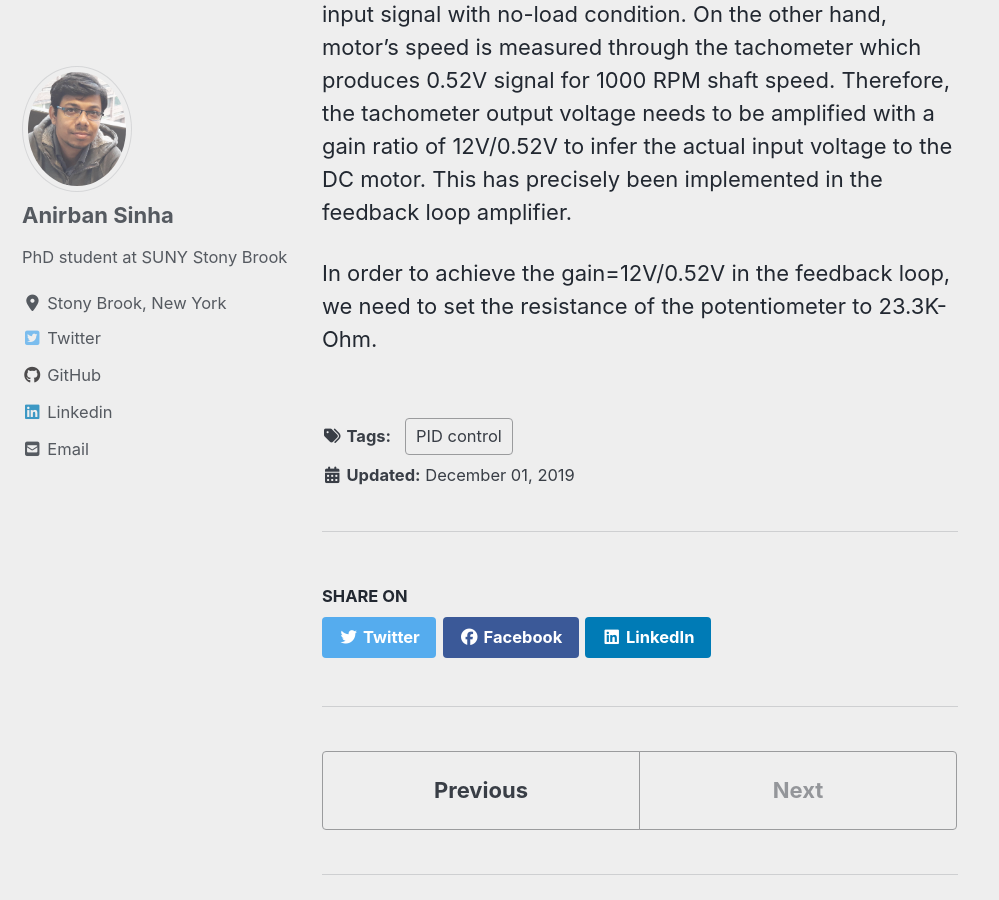
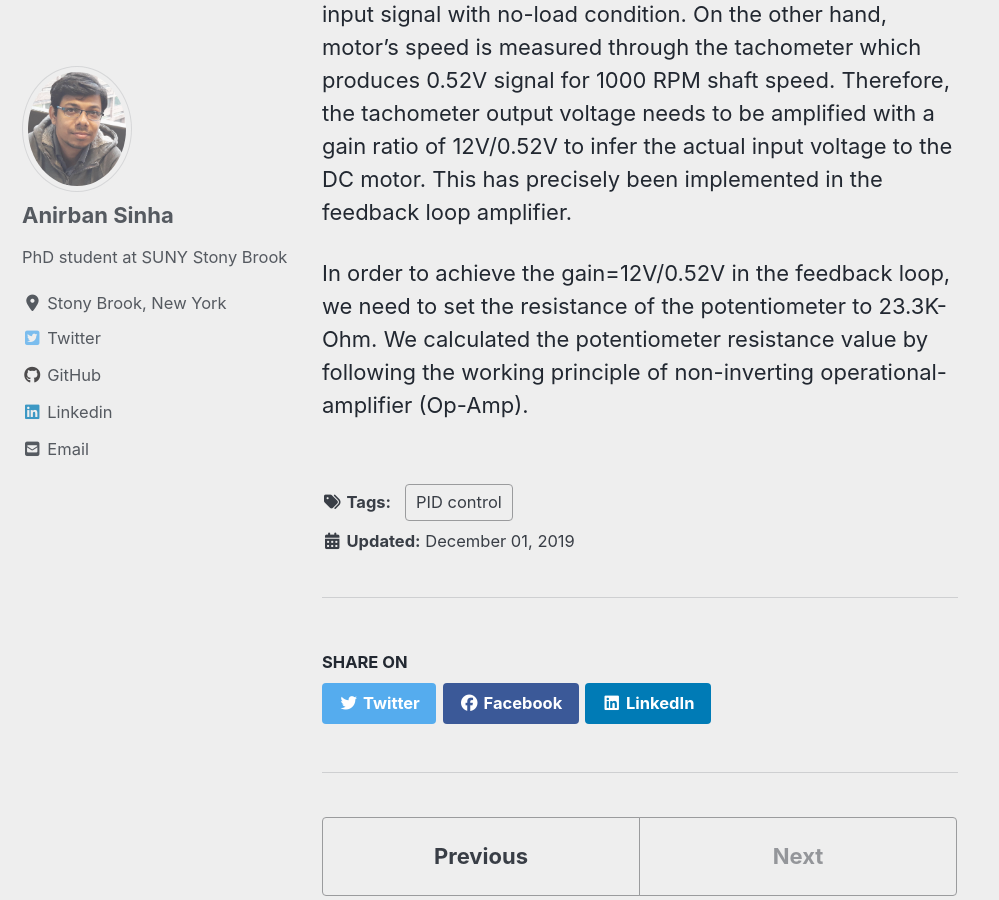
Before and after one commit to mattsinbot/mattsinbot.github.io, a Jekyll site: the page built from _posts/2019-12-3-PID.md, in a window 1280 px wide and 900 px high, scrolled down 1466 px. Shown: the whole window, without its empty margins (0-999 px from the left). Built offline with Jekyll 4.4.1, drawn with Linux system fonts in a browser that asks for light colours; cached includes are drawn as plain includes; nearby versions of some CDN libraries; comment, search, counter and statistics services are not loaded; some of the changed text lies outside the part shown.

Commit message:
PID post file modified

```diff
--- a/_posts/2019-12-3-PID.md
+++ b/_posts/2019-12-3-PID.md
@@ -14,4 +14,4 @@
 The turntable is controlled by a DC motor with a tachometer. The DC motor rotates at 1000 RPM when connected to a 12V input signal with no-load condition. On the other hand, motor's speed is measured through the tachometer which produces 0.52V signal for 1000 RPM shaft speed. Therefore, the tachometer output voltage needs to be amplified with a gain ratio of 12V/0.52V to infer the actual input voltage to the DC motor. This has precisely been implemented in the feedback loop amplifier.
 
 In order to achieve the gain=12V/0.52V in the feedback loop, we need to set the resistance of the potentiometer
-to 23.3K-Ohm.
+to 23.3K-Ohm. We calculated the potentiometer resistance value by following the working principle of non-inverting operational-amplifier (Op-Amp).
```
